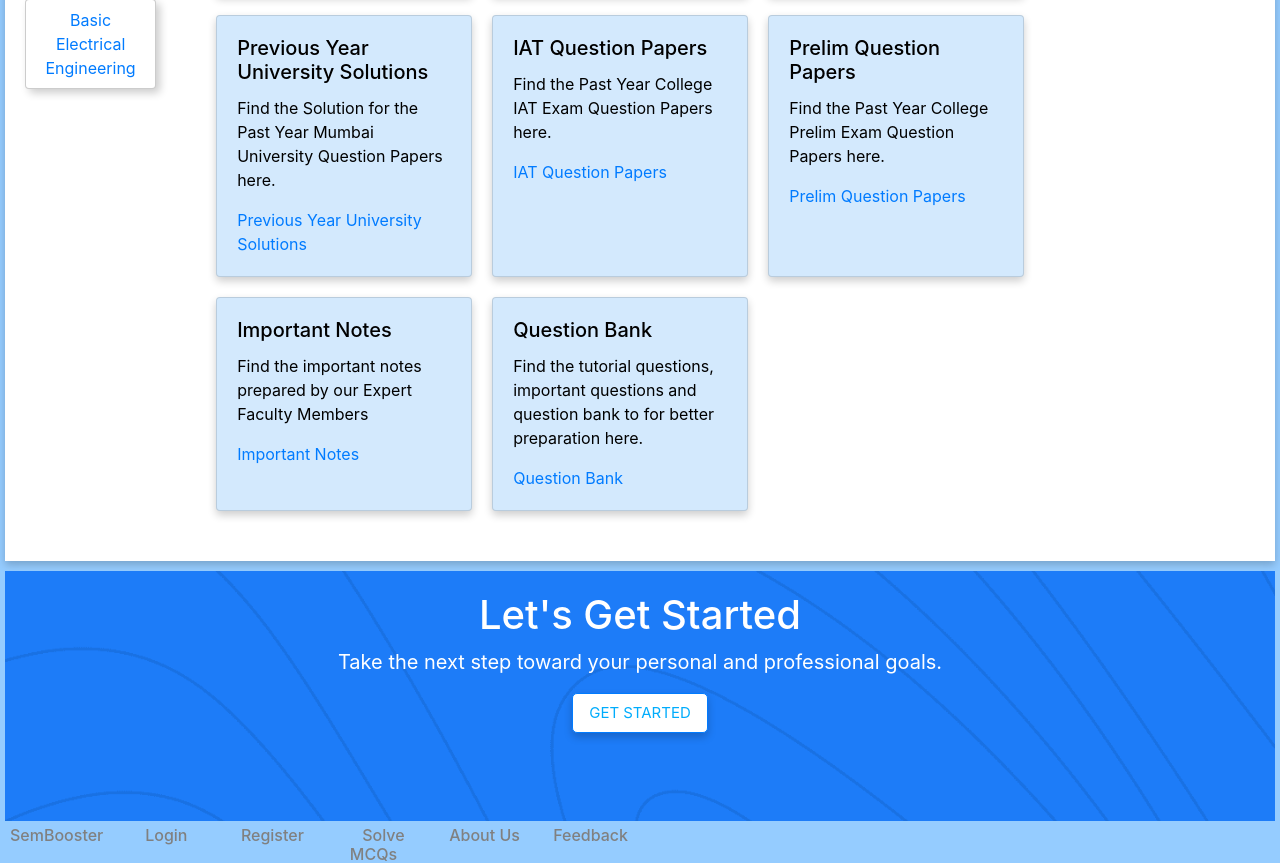
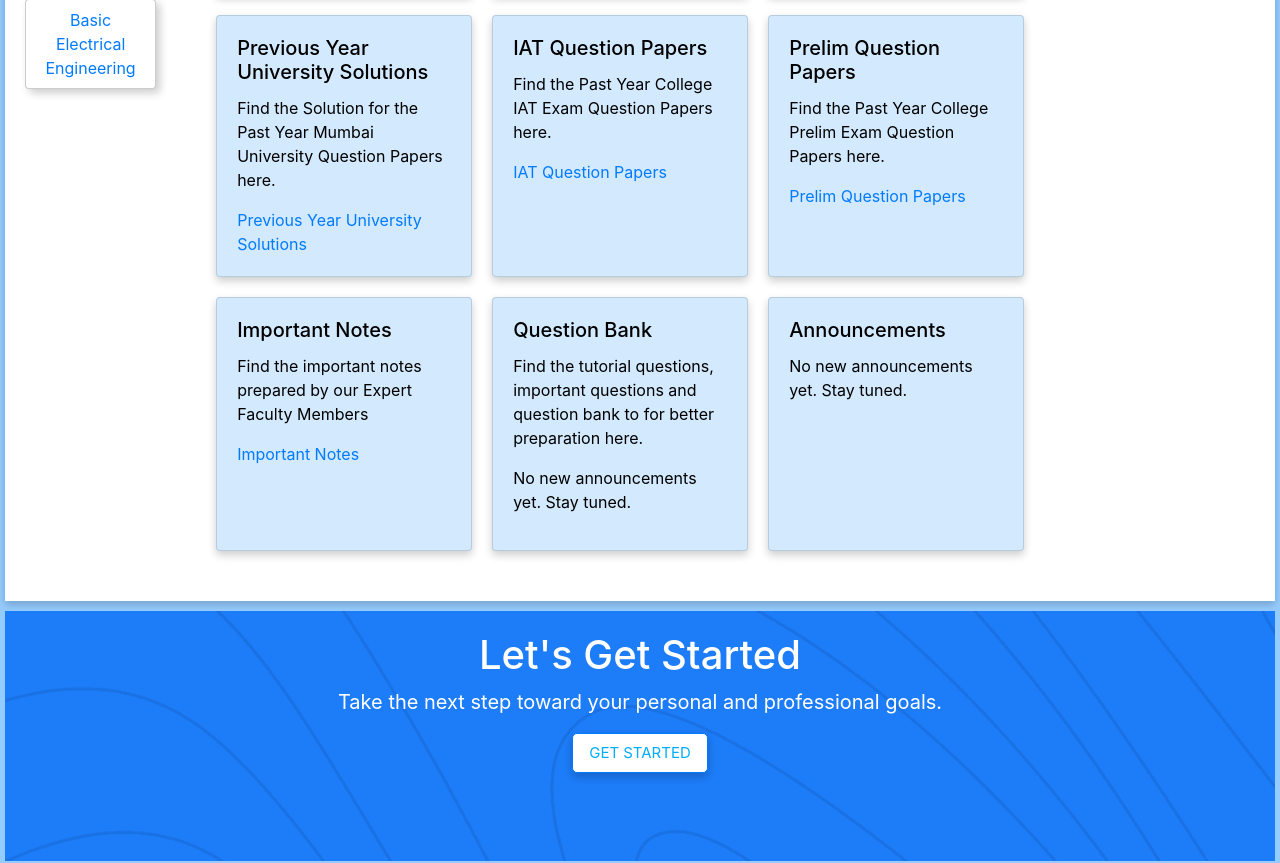
Before and after one commit to Varun-Patkar/Engineering-Sem1-Helper, a Django app: page / in a window 1280 px wide. Shown: the part 1134-1997 px from the top of the page. Run offline with Django 3.2, Linux system fonts and the light colour scheme; tables that the repository leaves empty hold one stand-in row (values such as "Sample post"); some libraries are stand-ins or nearby versions.

Commit message:
Added Announcement Card

```diff
--- a/templates/home1.html
+++ b/templates/home1.html
@@ -164,7 +164,14 @@
                   <div class="card-body">
                     <h5 class="card-title">Question Bank</h5>
                     <p class="card-text">Find the tutorial questions, important questions and question bank to for better preparation here.</p>
-                    <a href="{%url 'subjects_maths'%}" class="card-link">Question Bank</a>
+                    <p>No new announcements yet. Stay tuned.</p>
+                  </div>
+                </div>
+                <div class="card" style="width: 16rem;">
+                  <div class="card-body">
+                    <h5 class="card-title">Announcements</h5>
+
+                    <p>No new announcements yet. Stay tuned.</p>
                   </div>
                 </div>
 
@@ -231,6 +238,13 @@
                     <a href="{%url 'subjects_physics'%}" class="card-link">Question Bank</a>
                   </div>
                 </div>
+                <div class="card" style="width: 16rem;">
+                  <div class="card-body">
+                    <h5 class="card-title">Announcements</h5>
+
+                    <p>No new announcements yet. Stay tuned.</p>
+                  </div>
+                </div>
 
               </div>
             </div>
@@ -291,6 +305,13 @@
                     <h5 class="card-title">Question Bank</h5>
                     <p class="card-text">Find the tutorial questions, important questions and question bank to for better preparation here.</p>
                     <a href="{%url 'subjects_chemistry'%}" class="card-link">Question Bank</a>
+                  </div>
+                </div>
+                <div class="card" style="width: 16rem;">
+                  <div class="card-body">
+                    <h5 class="card-title">Announcements</h5>
+
+                    <p>No new announcements yet. Stay tuned.</p>
                   </div>
                 </div>
 
@@ -355,7 +376,13 @@
                     <a href="{%url 'subjects_mechanics'%}" class="card-link">Question Bank</a>
                   </div>
                 </div>
+                <div class="card" style="width: 16rem;">
+                  <div class="card-body">
+                    <h5 class="card-title">Announcements</h5>
 
+                    <p>No new announcements yet. Stay tuned.</p>
+                  </div>
+                </div>
               </div>
             </div>
             <div class="tab-pane fade" id="v-pills-something" role="tabpanel" aria-labelledby="v-pills-something-tab">
@@ -417,6 +444,13 @@
                     <a href="{%url 'subjects_bee'%}" class="card-link">Question Bank</a>
                   </div>
                 </div>
+                <div class="card" style="width: 16rem;">
+                  <div class="card-body">
+                    <h5 class="card-title">Announcements</h5>
+
+                    <p>No new announcements yet. Stay tuned.</p>
+                  </div>
+                </div>
 
               </div>
             </div>
```
